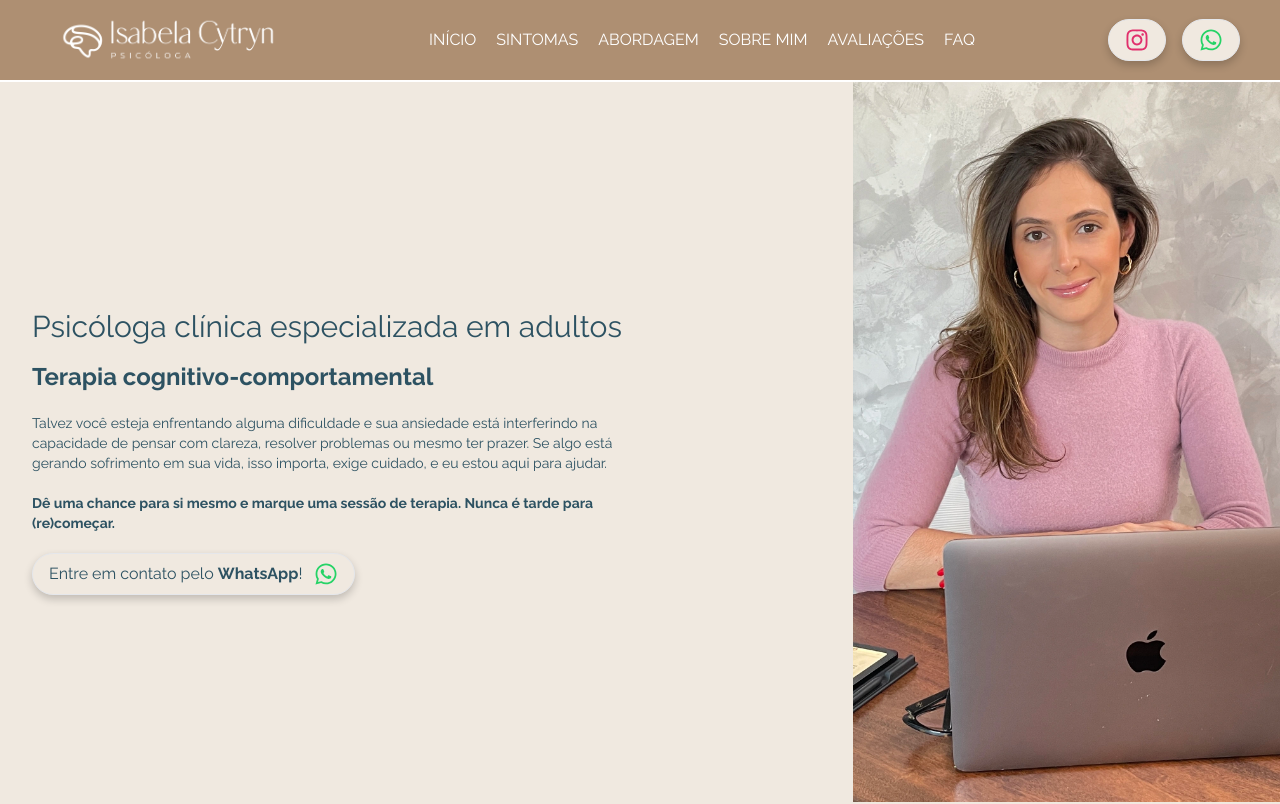
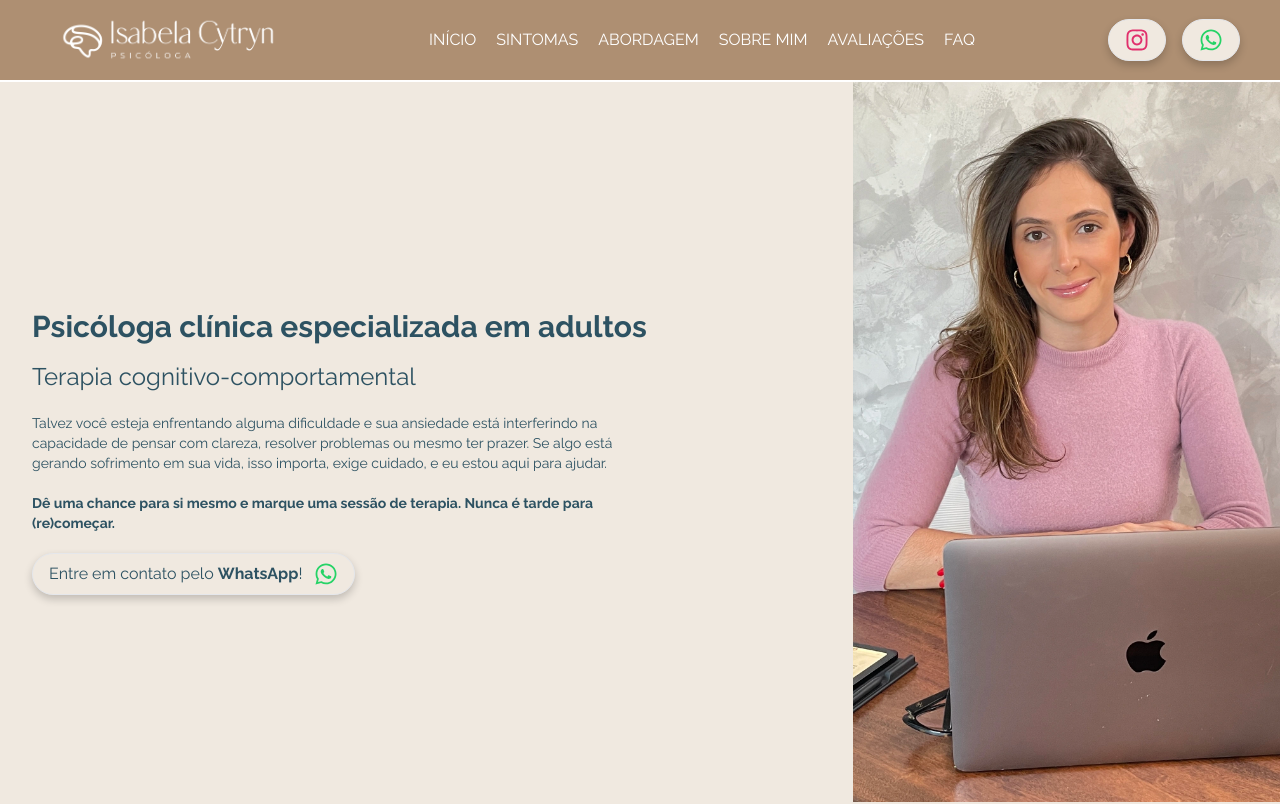
Before and after one commit to MarceloBxD/isacytryn, a Next.js app: page / in a window 1280 px wide. Shown: the top 804 px of the page. Built offline with nearby package versions, Linux system fonts and the light colour scheme.

Commit message:
refactor: Update font styles and sizes in Presentation component

```diff
--- a/src/sections/Presentation/index.tsx
+++ b/src/sections/Presentation/index.tsx
@@ -37,13 +37,13 @@ const Presentation: React.FC = () => {
         <div className="flex flex-col items-center md:items-start text-quaternary gap-2 md:gap-4">
           <motion.h1
             {...FADE_IN_BASIC_ANIMATION}
-            className="text-lg text-center md:text-left md:text-3xl"
+            className="text-xl font-bold text-center md:text-left md:text-3xl"
           >
             {PRESENTATION_DATA.degree}
           </motion.h1>
           <motion.h2
             {...FADE_IN_BASIC_ANIMATION}
-            className="text-lg md:text-2xl font-bold text-center md:text-left"
+            className="text-lg md:text-2xl font-medium text-center md:text-left"
           >
             {PRESENTATION_DATA.specialty}
           </motion.h2>
```
